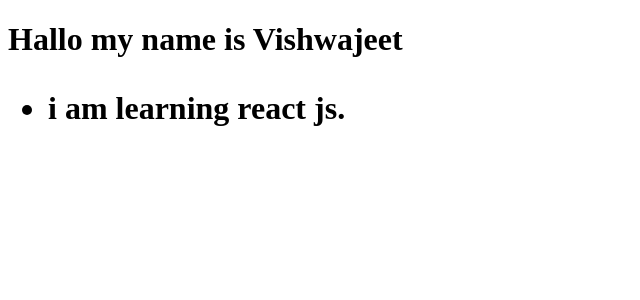
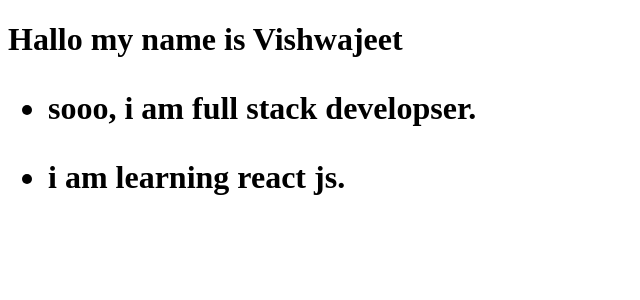
Before and after one commit to vishwa-mern/html-css-js-projects, a React (Vite) app in the folder react-app/: page / in a window 1280 px wide. Shown: the top 300 px of the page, without its empty margins (0-640 px from the left). Built offline with nearby package versions, Linux system fonts and the light colour scheme.

Commit message:
learning import and export in react js

```diff
--- a/react-app/src/App.jsx
+++ b/react-app/src/App.jsx
@@ -1,4 +1,5 @@
 
+import Course from "./Course"
 function App() {
  const name="Vishwajeet"
   return (
@@ -16,8 +17,10 @@ function App() {
 function Learn(){
   return(
     <div>
+      <Course/>
       <h1>
          <ul>
+
           <li>
               i am learning react js.
           </li>
--- /dev/null
+++ b/react-app/src/course.jsx
@@ -0,0 +1,14 @@
+function Course(){
+    return(
+        <div>
+            <h1>
+                <ul>
+                    <li>
+                        sooo, i am full stack developser.
+                    </li>
+                </ul>
+            </h1>
+        </div>
+    )
+}
+export default Course
```
